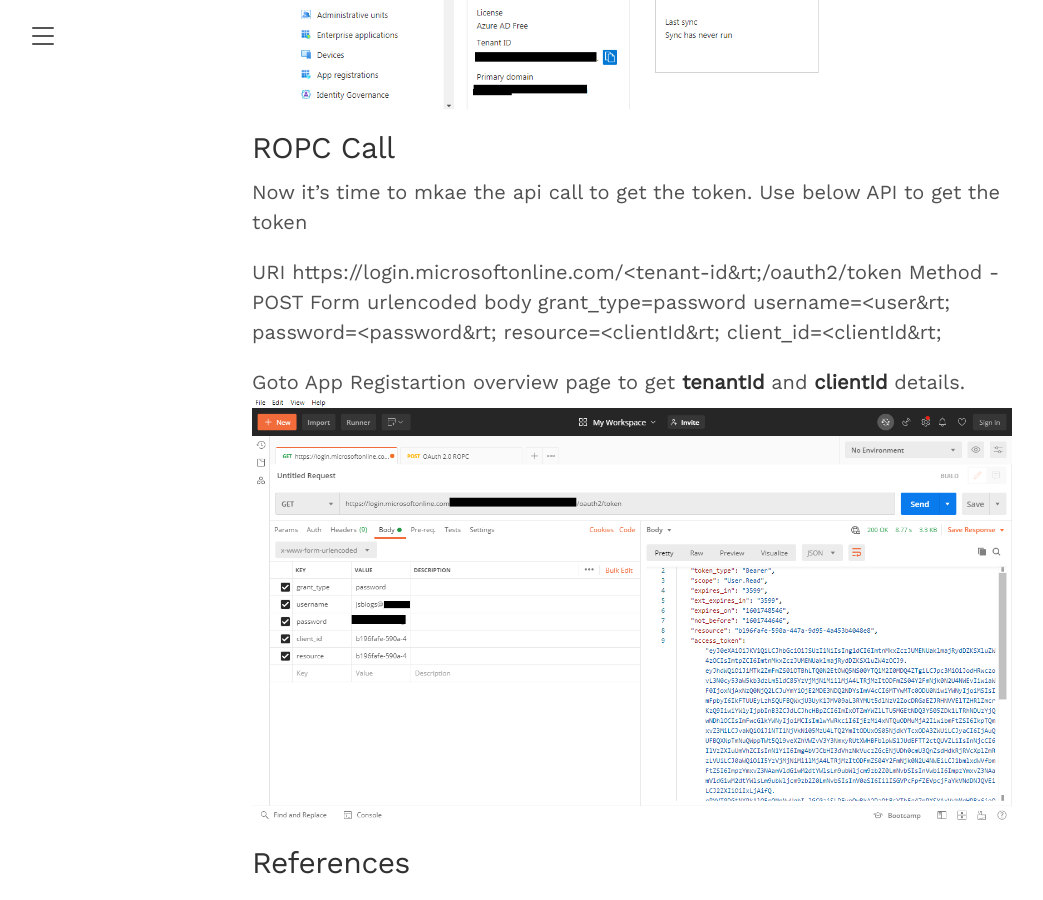
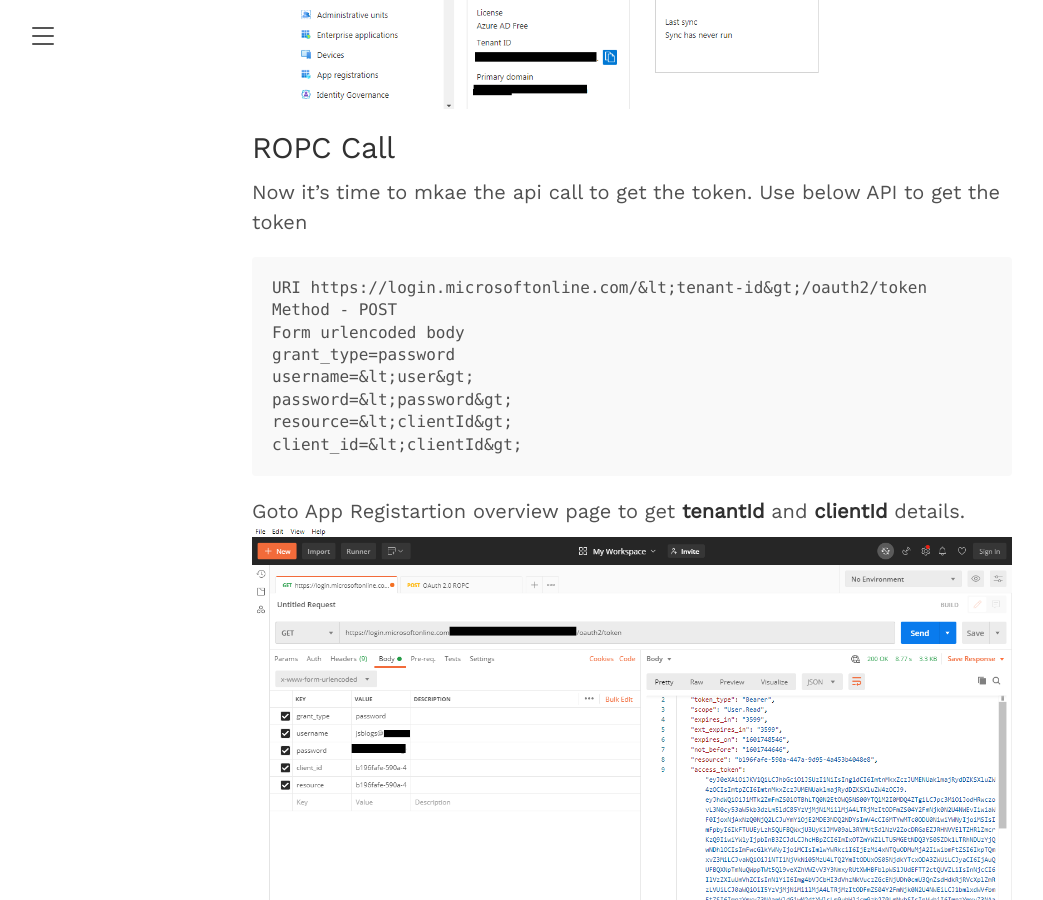
Before and after one commit to jsblogs/jsblogs.github.io, a Jekyll site: the page built from _posts/blogs/azure/2020-09-30-Azure-Resource-Owner-Password-Credentials-flow.md, in a window 1280 px wide and 900 px high, scrolled down 4700 px. Shown: the whole window, without its empty margins (8-1051 px from the left). Built offline with Jekyll 4.4.1, drawn with Linux system fonts in a browser that asks for light colours; nearby versions of some CDN libraries; comment, search, counter and statistics services are not loaded; some of the changed lines change nothing that is shown.

Commit message:
code updated

````diff
--- a/_posts/blogs/azure/2020-09-30-Azure-Resource-Owner-Password-Credentials-flow.md
+++ b/_posts/blogs/azure/2020-09-30-Azure-Resource-Owner-Password-Credentials-flow.md
@@ -59,15 +59,16 @@
 Now it's time to mkae the api call to get the token.
 Use below API to get the token
 
-URI https://login.microsoftonline.com/&lt;tenant-id&rt;/oauth2/token
+```
+URI https://login.microsoftonline.com/&lt;tenant-id&gt;/oauth2/token
 Method - POST
 Form urlencoded body
 grant_type=password
-username=&lt;user&rt;
-password=&lt;password&rt;
-resource=&lt;clientId&rt;
-client_id=&lt;clientId&rt;
-
+username=&lt;user&gt;
+password=&lt;password&gt;
+resource=&lt;clientId&gt;
+client_id=&lt;clientId&gt;
+```
 Goto App Registartion overview page to get __tenantId__ and __clientId__ details.
 ![Token](/public/images/blogs/azure/token.png)
 
````
